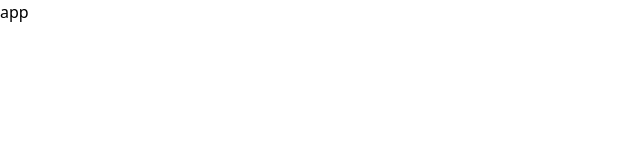
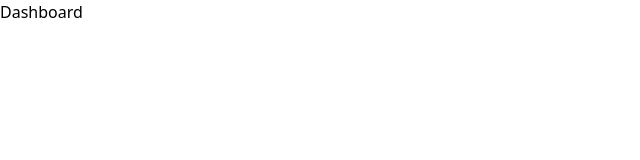
Before and after one commit to shenalbinara/mern_final_version, a React (Vite) app in the folder client/: page /dashboard in a window 1280 px wide. Shown: the top 160 px of the page, without its empty margins (0-640 px from the left). Built offline with nearby package versions, Linux system fonts and the light colour scheme.

Commit message:
create pages and routes

```diff
--- a/client/package.json
+++ b/client/package.json
@@ -11,7 +11,8 @@
   },
   "dependencies": {
     "react": "^19.1.0",
-    "react-dom": "^19.1.0"
+    "react-dom": "^19.1.0",
+    "react-router-dom": "^7.6.0"
   },
   "devDependencies": {
     "@eslint/js": "^9.25.0",
--- a/client/src/App.jsx
+++ b/client/src/App.jsx
@@ -1,8 +1,25 @@
+import { BrowserRouter, Routes, Route } from 'react-router-dom'
+
+import { About } from './pages/About'
+import { SignIn } from './pages/Signin'
+import SignUp from './pages/SignUp'
+import Dashboard from './pages/Dashboard'
+import Projects from './pages/Projects'
+import { Home } from './pages/Home'
+
 export default function App() {
   return (
-    <h1>
-      app
-    </h1>
+    <BrowserRouter>
+       <Routes>
 
+          <Route path="/" element={<Home />} />
+          <Route path="/about" element={<About />} />
+          <Route path="/sign_in" element={<SignIn />} />
+          <Route path="/sign_up" element={<SignUp />} />
+          <Route path="/dashboard" element={<Dashboard />} />
+          <Route path="/prjects" element={<Projects />} />
+       </Routes>
+
+    </BrowserRouter>
   )
 }
--- /dev/null
+++ b/client/src/pages/About.jsx
@@ -0,0 +1,7 @@
+import React from 'react'
+
+export const About = () => {
+  return (
+    <div>About</div>
+  )
+}
--- /dev/null
+++ b/client/src/pages/Dashboard.jsx
@@ -0,0 +1,9 @@
+import React from 'react'
+
+const Dashboard = () => {
+  return (
+    <div>Dashboard</div>
+  )
+}
+
+export default Dashboard
--- /dev/null
+++ b/client/src/pages/Home.jsx
@@ -0,0 +1,7 @@
+import React from 'react'
+
+export const Home = () => {
+  return (
+    <div>Home</div>
+  )
+}
--- /dev/null
+++ b/client/src/pages/Projects.jsx
@@ -0,0 +1,9 @@
+import React from 'react'
+
+const Projects = () => {
+  return (
+    <div>Projects</div>
+  )
+}
+
+export default Projects
--- /dev/null
+++ b/client/src/pages/SignIn.jsx
@@ -0,0 +1,7 @@
+import React from 'react'
+
+export const SignIn = () => {
+  return (
+    <div>Signin</div>
+  )
+}
--- /dev/null
+++ b/client/src/pages/SignUp.jsx
@@ -0,0 +1,9 @@
+import React from 'react'
+
+const SignUp = () => {
+  return (
+    <div>SignUp</div>
+  )
+}
+
+export default SignUp
```
Also changed, not shown: 1 other file (tests, documents, lock files or other folders).
